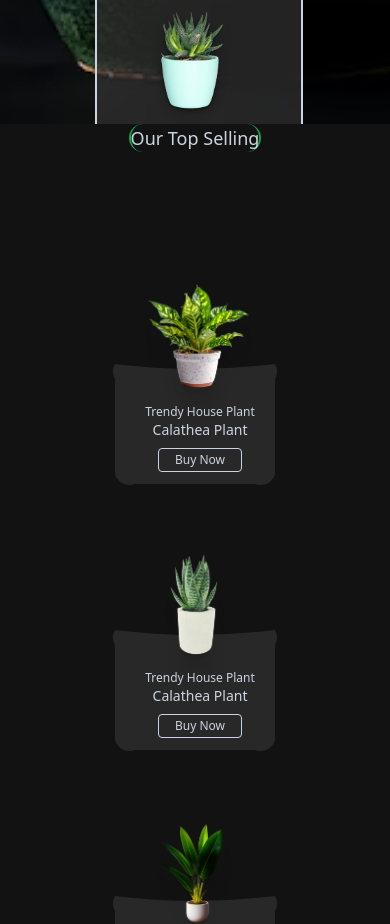
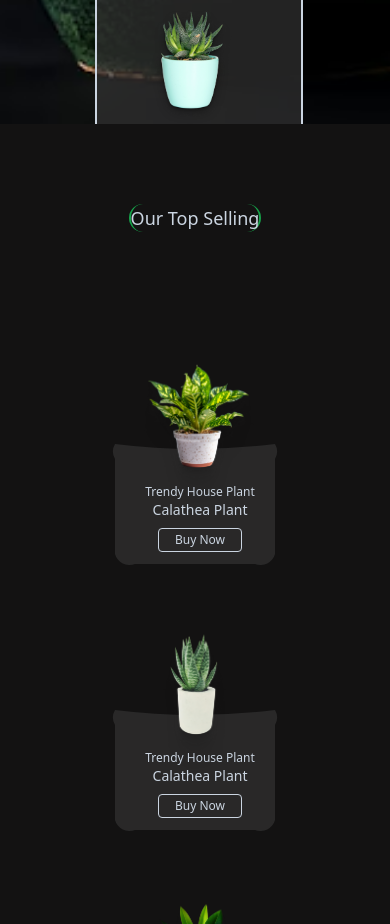
Before and after one commit to amnakifayat13/planto-website, a Next.js app: page / in a window 390 px wide. Shown: the part 1440-2364 px from the top of the page. Built offline with nearby package versions, Linux system fonts and the light colour scheme.

Commit message:
again and again

```diff
--- a/src/app/globals.css
+++ b/src/app/globals.css
@@ -95,7 +95,7 @@
   }
   .selling-bg{
     width: auto;
-    height: 2300px;
+    height: 2400px;
   }
   .review-bg{
     background: rgb(19, 18, 18);
--- a/src/app/selling/page.tsx
+++ b/src/app/selling/page.tsx
@@ -4,7 +4,7 @@
     return(
         <div className="selling-bg overflow-hidden">
             {/* Our Top Selling Heading */}
-      <div className="flex justify-center ">
+      <div className="flex justify-center mt-20">
         <h1 className="text-slate-300 text-lg sm:text-2xl md:text-xl lg:text-6xl lg:font-semibold border-green-600 border-x-2 rounded-2xl">
           Our Top Selling
         </h1>
```
